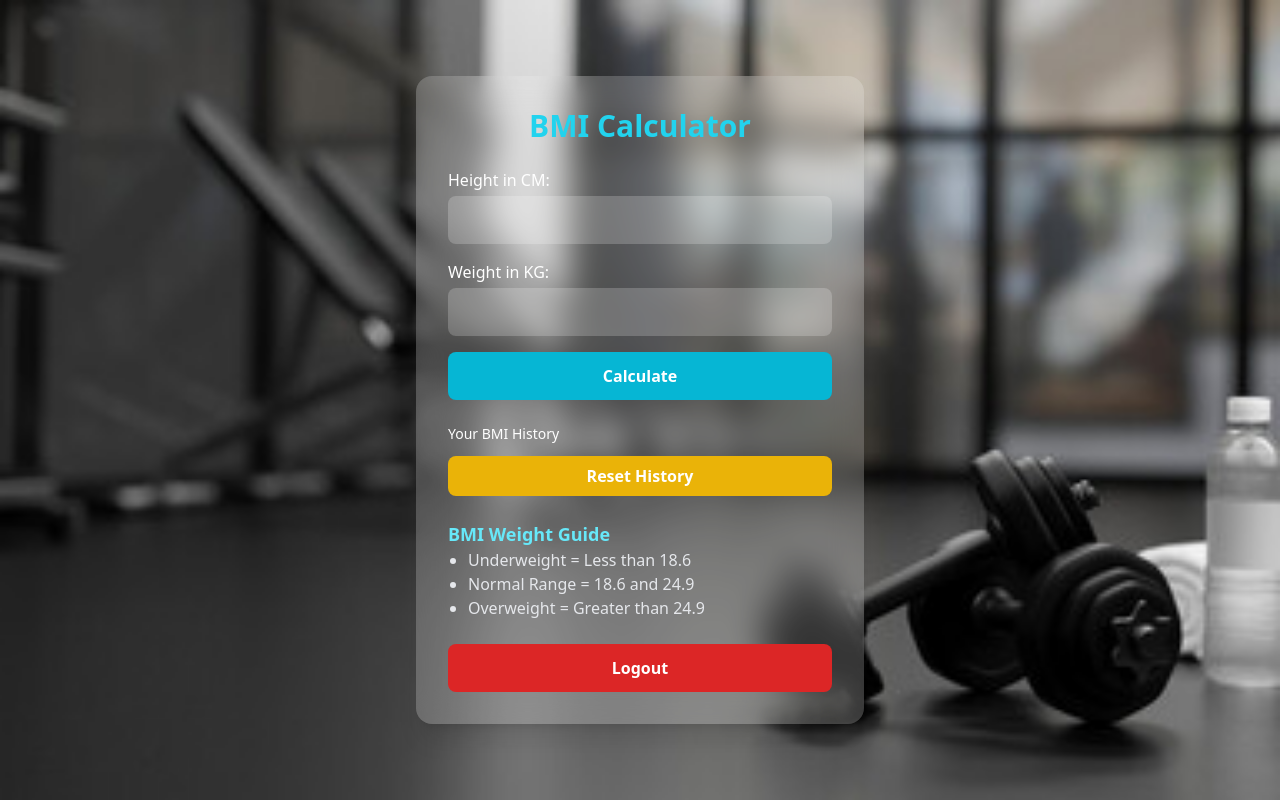
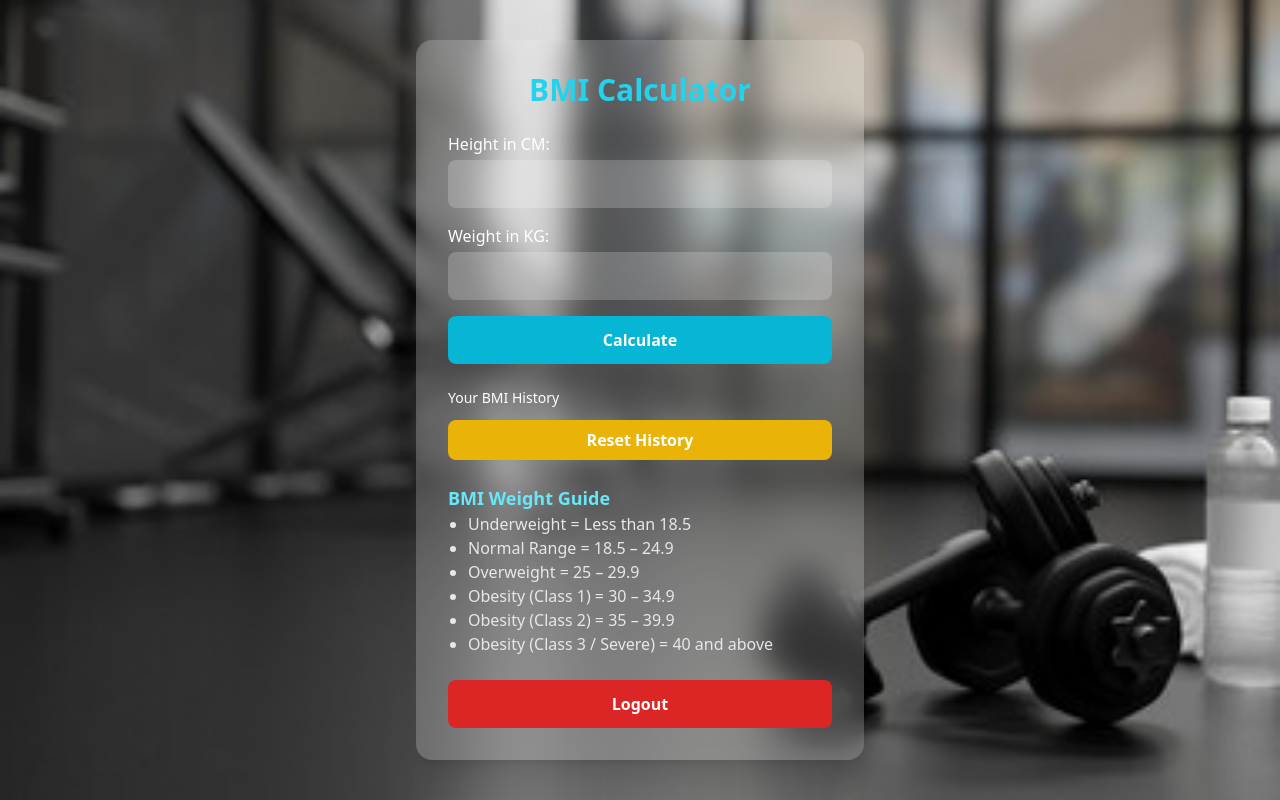
Before and after one commit to Apathy12/IT107, a plain HTML site: page index.html in a window 1280 px wide. Drawn offline with nearby package versions, Linux system fonts and the light colour scheme; sample sign-in values are in the browser's storage.

Commit message:
index.html

```diff
--- a/index.html
+++ b/index.html
@@ -48,13 +48,17 @@
 
     <!-- BMI Guide -->
     <div class="mt-6">
-      <h2 class="font-bold text-lg text-cyan-300">BMI Weight Guide</h2>
-      <ul class="list-disc pl-5 text-gray-200">
-        <li>Underweight = Less than 18.6</li>
-        <li>Normal Range = 18.6 and 24.9</li>
-        <li>Overweight = Greater than 24.9</li>
-      </ul>
-    </div>
+     <h2 class="font-bold text-lg text-cyan-300">BMI Weight Guide</h2>
+     <ul class="list-disc pl-5 text-gray-200">
+        <li>Underweight = Less than 18.5</li>
+        <li>Normal Range = 18.5 – 24.9</li>
+        <li>Overweight = 25 – 29.9</li>
+        <li>Obesity (Class 1) = 30 – 34.9</li>
+        <li>Obesity (Class 2) = 35 – 39.9</li>
+        <li>Obesity (Class 3 / Severe) = 40 and above</li>
+     </ul>
+  </div>
+
 
     <!-- Logout -->
     <button onclick="logout()"
```
